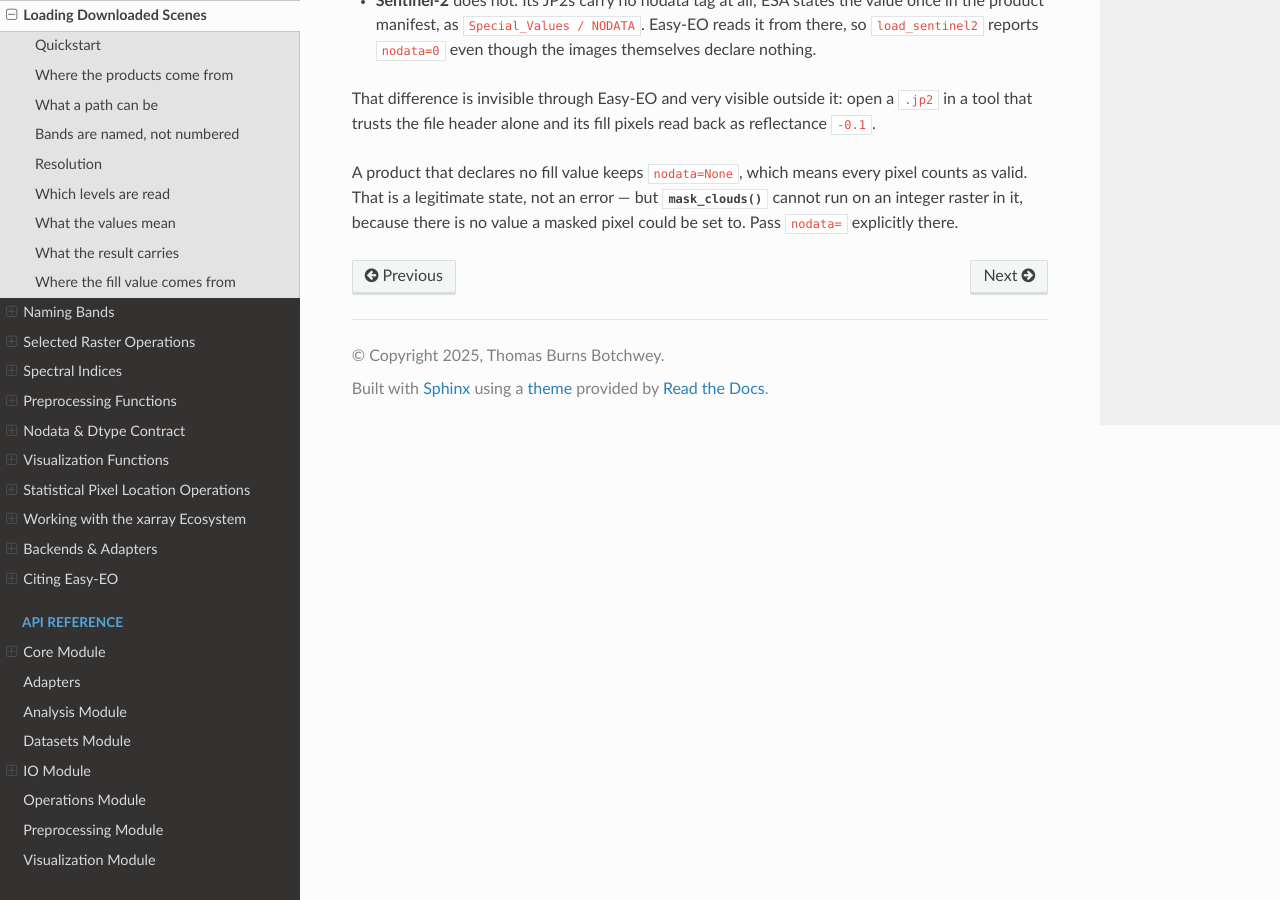
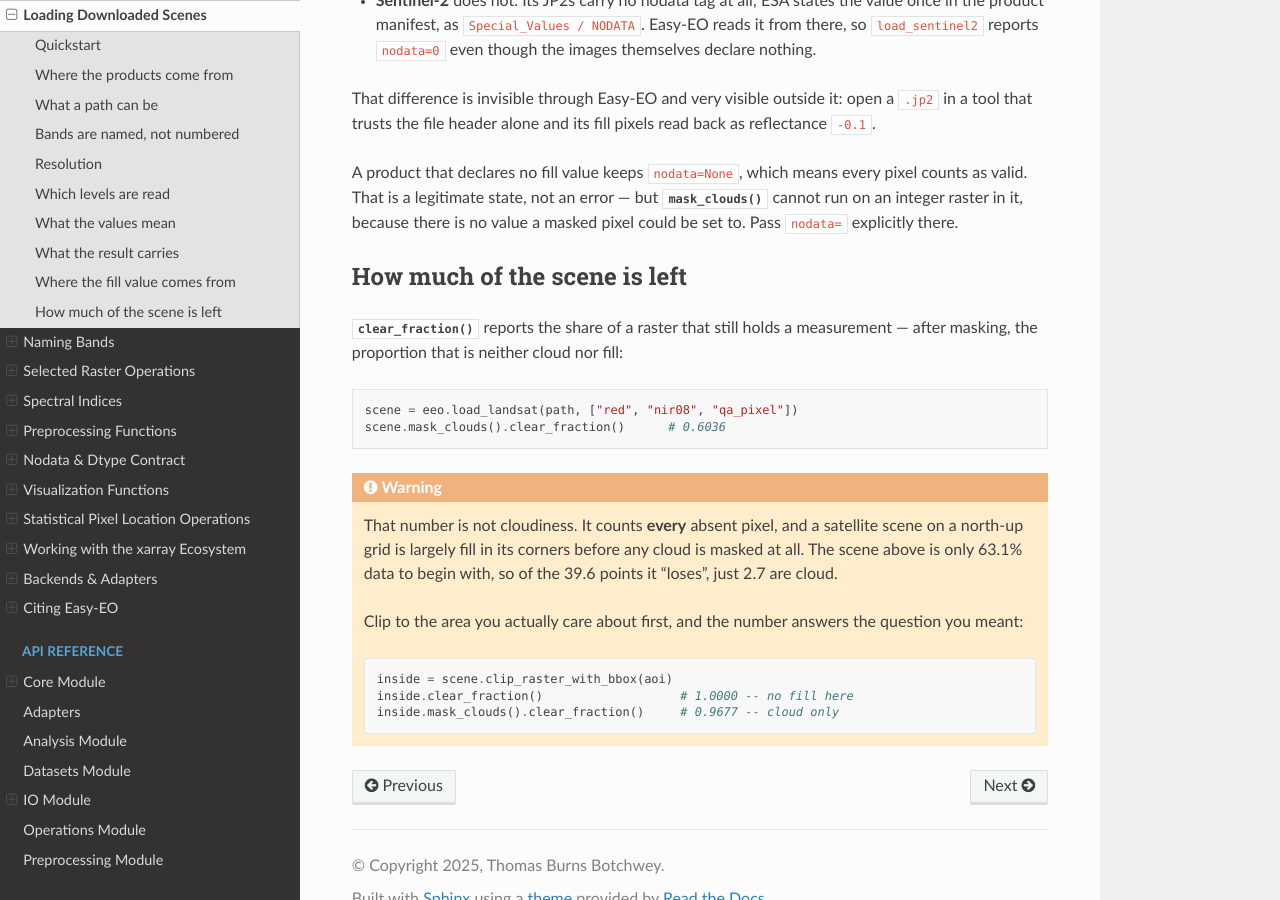
Before and after one commit to Tommy-Burns/easy-eo, a Sphinx documentation site: the page built from docs/source/user_guide/loading_downloaded_scenes.rst, in a window 1280 px wide and 900 px high, scrolled down 6576 px. Built offline with Sphinx 7.4.7 and the Read the Docs theme 3.1.0, drawn with Linux system fonts in a browser that asks for light colours.

Commit message:
docs: report how much of a scene still holds a measurement after cloud masking

```diff
--- a/docs/source/user_guide/loading_downloaded_scenes.rst
+++ b/docs/source/user_guide/loading_downloaded_scenes.rst
@@ -428,3 +428,30 @@ A product that declares no fill value keeps ``nodata=None``, which means every
 pixel counts as valid. That is a legitimate state, not an error — but
 :func:`~eeo.mask_clouds` cannot run on an integer raster in it, because there
 is no value a masked pixel could be set to. Pass ``nodata=`` explicitly there.
+
+How much of the scene is left
+-----------------------------
+
+:func:`~eeo.clear_fraction` reports the share of a raster that still holds a
+measurement — after masking, the proportion that is neither cloud nor fill:
+
+.. code-block:: python
+
+   scene = eeo.load_landsat(path, ["red", "nir08", "qa_pixel"])
+   scene.mask_clouds().clear_fraction()      # 0.6036
+
+.. warning::
+
+   That number is not cloudiness. It counts **every** absent pixel, and a
+   satellite scene on a north-up grid is largely fill in its corners before
+   any cloud is masked at all. The scene above is only 63.1% data to begin
+   with, so of the 39.6 points it "loses", just 2.7 are cloud.
+
+   Clip to the area you actually care about first, and the number answers the
+   question you meant:
+
+   .. code-block:: python
+
+      inside = scene.clip_raster_with_bbox(aoi)
+      inside.clear_fraction()                   # 1.0000 -- no fill here
+      inside.mask_clouds().clear_fraction()     # 0.9677 -- cloud only
```
